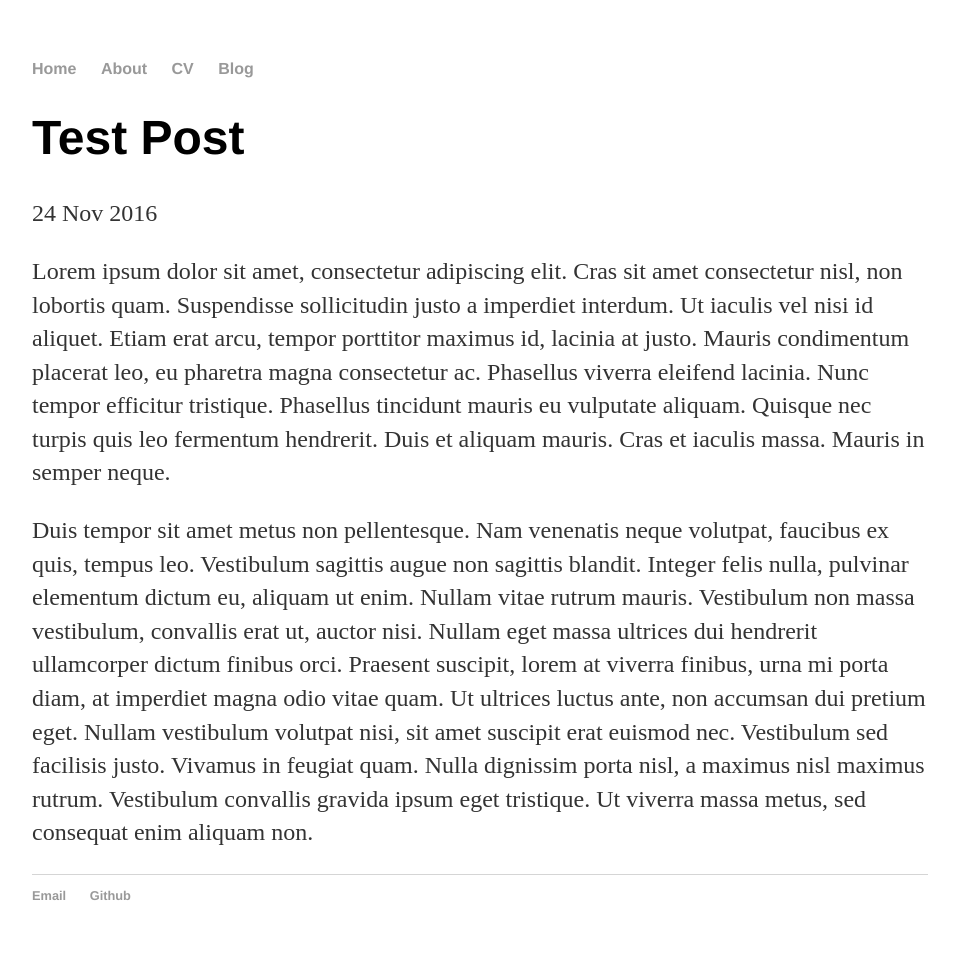
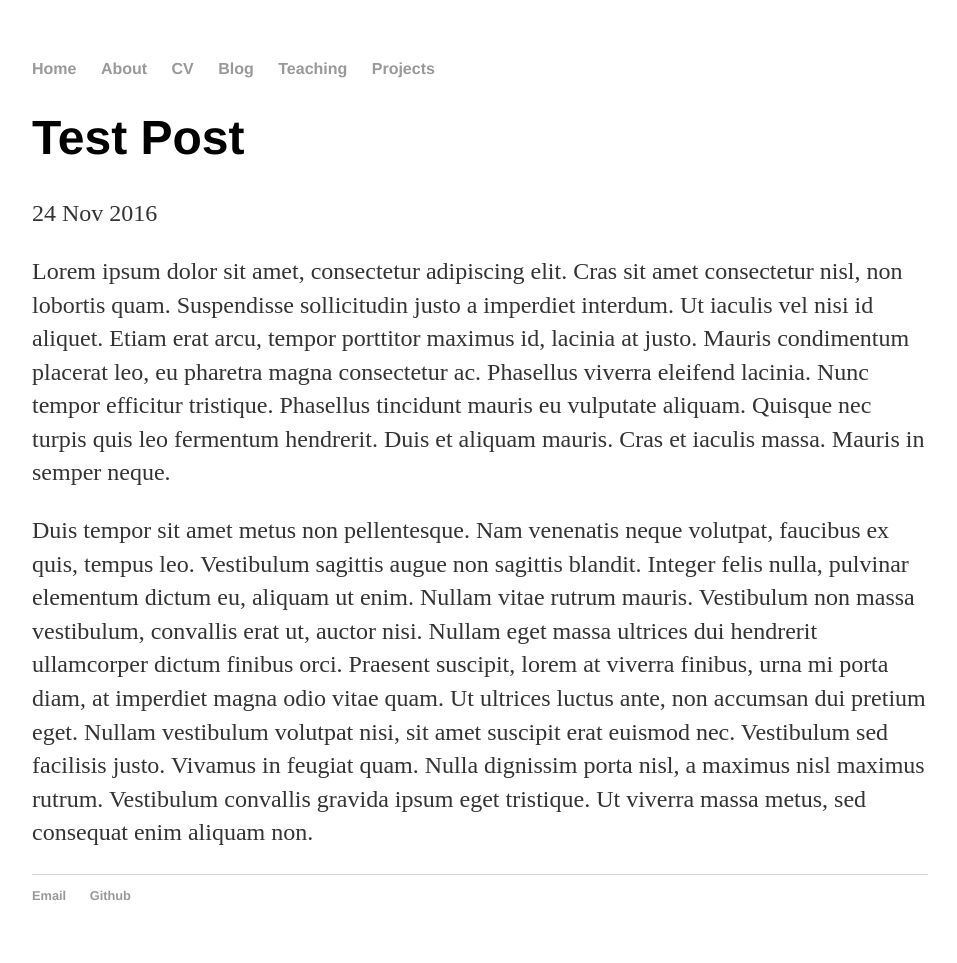
Before and after one commit to Artix18/artix18.github.io, a Jekyll site: the page built from _posts/2016-11-24-test.md, in a window 1280 px wide. Shown: the whole page, without its empty margins (160-1117 px from the left). Built offline with Jekyll 4.4.1, drawn with Linux system fonts in a browser that asks for light colours.

Commit message:
Update default.html

```diff
--- a/_layouts/default.html
+++ b/_layouts/default.html
@@ -12,6 +12,8 @@
 		        	<li><a href="/about">About</a></li>
 	        		<li><a href="/cv">CV</a></li>
 	        		<li><a href="/blog">Blog</a></li>
+				<li><a href="/teach">Teaching</a></li>
+				<li><a href="/projects">Projects</a></li>
 	    		</ul>
 			</nav>
 			<div class="container">
```
